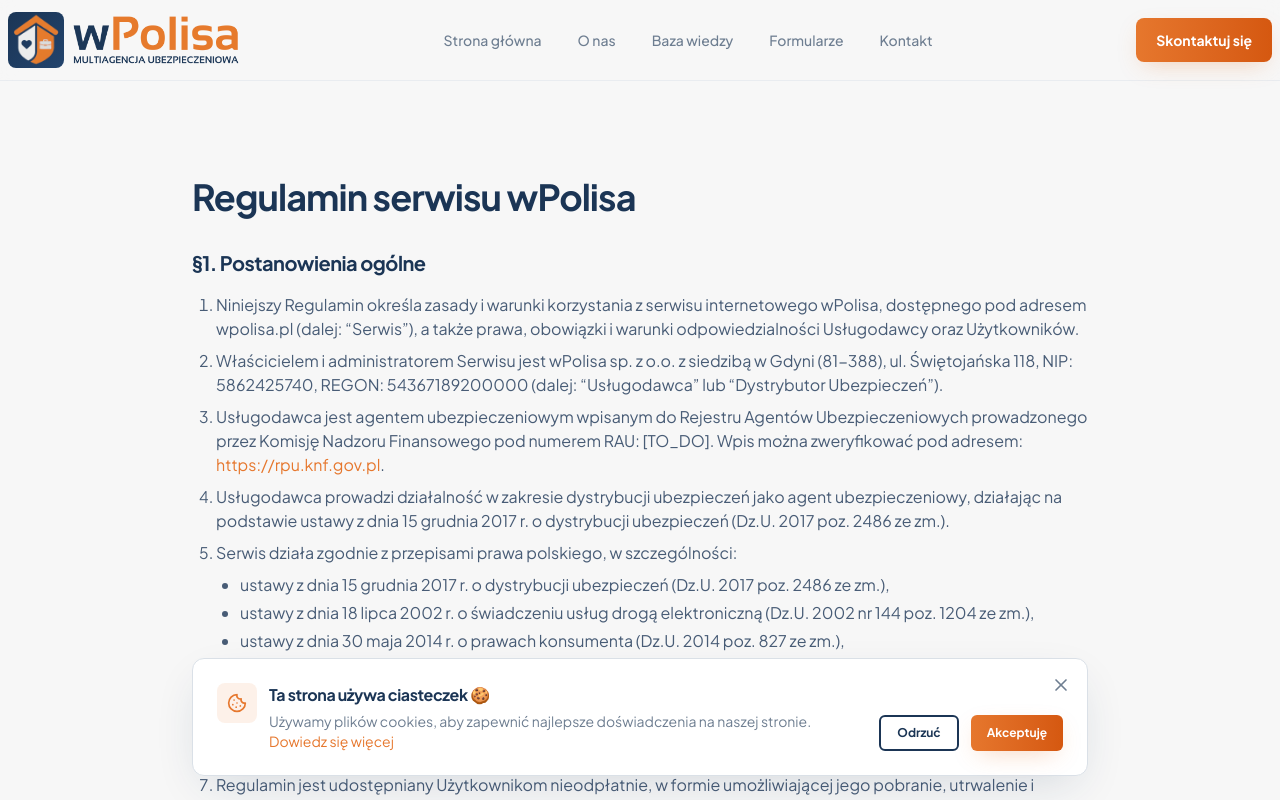
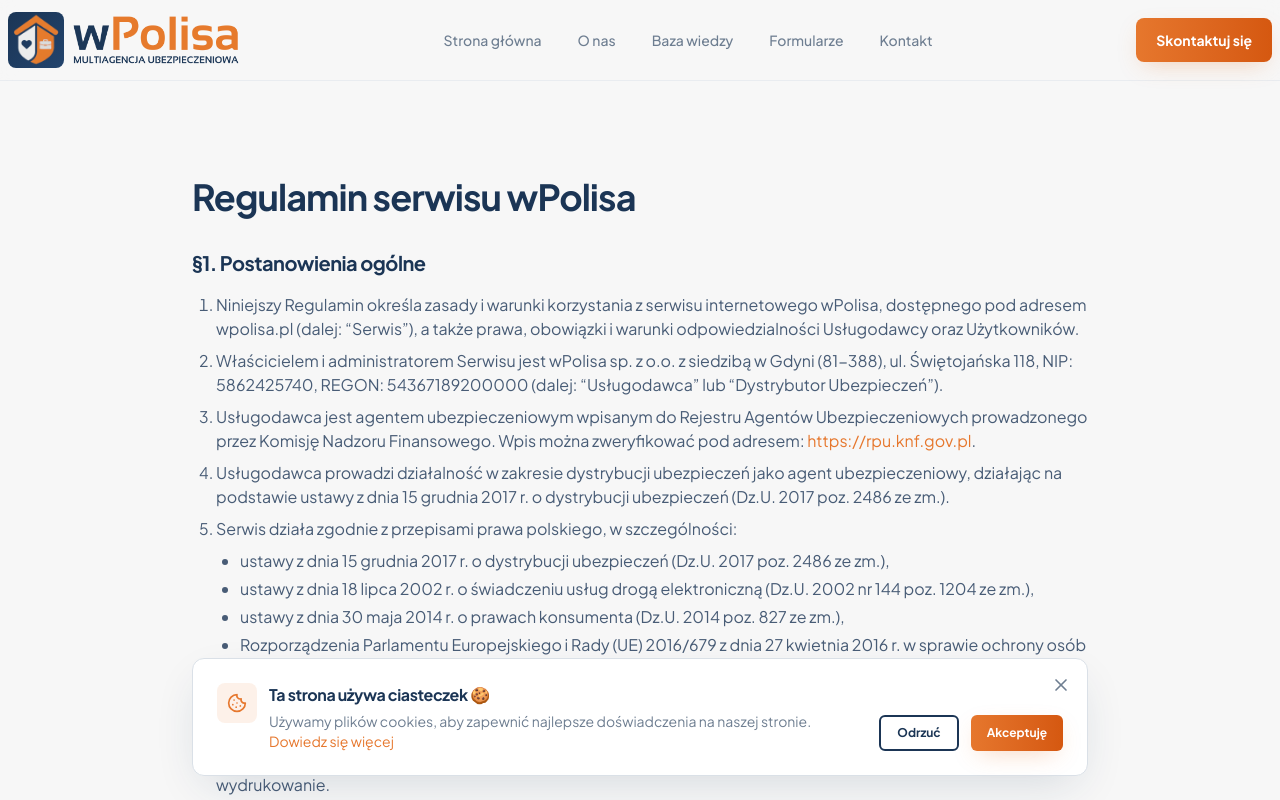
Before and after one commit to DamianPoland/wPolisa, a Next.js app: page /terms in a window 1280 px wide. Shown: the top 800 px of the page. Built offline with nearby package versions, Linux system fonts and the light colour scheme.

Commit message:
regulation comment TODO

```diff
--- a/src/app/terms/page.tsx
+++ b/src/app/terms/page.tsx
@@ -24,7 +24,7 @@
               </li>
               <li>
                 Usługodawca jest agentem ubezpieczeniowym wpisanym do Rejestru Agentów Ubezpieczeniowych prowadzonego
-                przez Komisję Nadzoru Finansowego pod numerem RAU: [TO_DO]. Wpis można zweryfikować pod adresem:{" "}
+                przez Komisję Nadzoru Finansowego{/* pod numerem RAU: [TO_DO] */}. Wpis można zweryfikować pod adresem:{" "}
                 <a
                   href="https://rpu.knf.gov.pl"
                   target="_blank"
@@ -89,8 +89,8 @@
                 działalnością gospodarczą lub zawodową.
               </li>
               <li>
-                <strong>Usługodawca / Dystrybutor Ubezpieczeń</strong> – wPolisa sp. z o.o. z siedzibą w Gdyni, ul. Świętojańska
-                118, prowadzący działalność w zakresie dystrybucji ubezpieczeń jako agent ubezpieczeniowy.
+                <strong>Usługodawca / Dystrybutor Ubezpieczeń</strong> – wPolisa sp. z o.o. z siedzibą w Gdyni, ul.
+                Świętojańska 118, prowadzący działalność w zakresie dystrybucji ubezpieczeń jako agent ubezpieczeniowy.
               </li>
               <li>
                 <strong>Zakład Ubezpieczeń</strong> – przedsiębiorca prowadzący działalność ubezpieczeniową na podstawie
@@ -322,8 +322,8 @@
             <h2 className="mb-4 text-xl font-semibold text-primary">§6. Ochrona danych osobowych</h2>
             <ol className="list-decimal space-y-2 pl-6">
               <li>
-                Administratorem danych osobowych Użytkowników jest wPolisa sp. z o.o. z siedzibą w Gdyni, ul. Świętojańska 118,
-                81-388 Gdynia.
+                Administratorem danych osobowych Użytkowników jest wPolisa sp. z o.o. z siedzibą w Gdyni, ul.
+                Świętojańska 118, 81-388 Gdynia.
               </li>
               <li>
                 Dane osobowe Użytkowników przetwarzane są zgodnie z:
@@ -456,9 +456,9 @@
                   <li>
                     <strong>REGON:</strong> 54367189200000
                   </li>
-                  <li>
+                  {/* <li>
                     <strong>Numer RAU (KNF):</strong> [TO_DO]
-                  </li>
+                  </li> */}
                 </ul>
               </div>
               <div>
```
